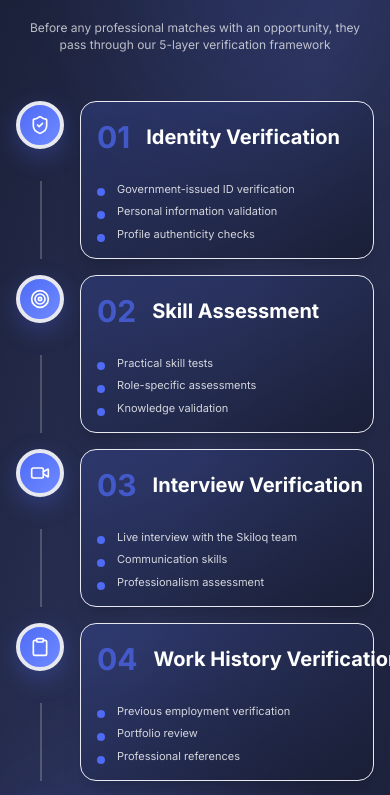
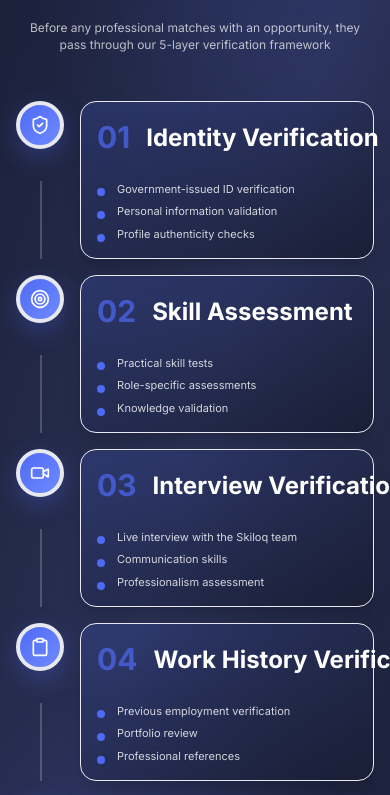
Before and after one commit to Aelix-Technology/Skiloq-Frontend, a Next.js app: page / in a window 390 px wide. Shown: the part 4087-4882 px from the top of the page. Built offline with nearby package versions, Linux system fonts and the light colour scheme; no server answers.

Commit message:
improve landing page ui

```diff
--- a/src/components/landing/HowItWorks.tsx
+++ b/src/components/landing/HowItWorks.tsx
@@ -91,7 +91,7 @@ export function HowItWorks() {
                     <div className="flex flex-col md:flex-row md:items-center gap-6 md:gap-8 lg:gap-10 flex-1">
                       <div className="flex items-center gap-4 md:gap-8">
                         <span className="text-2xl md:text-4xl font-bold text-[#4F6AF5]/70">0{step.id}</span>
-                        <h3 className="text-lg md:text-2xl lg:text-3xl font-bold text-white flex-shrink-0">{step.title}</h3>
+                        <h3 className="text-xl md:text-2xl lg:text-2xl font-bold text-white flex-shrink-0">{step.title}</h3>
                       </div>
                       <ul className="flex-1 space-y-2 md:space-y-2">
                         {step.description.map((item, i) => (
```
